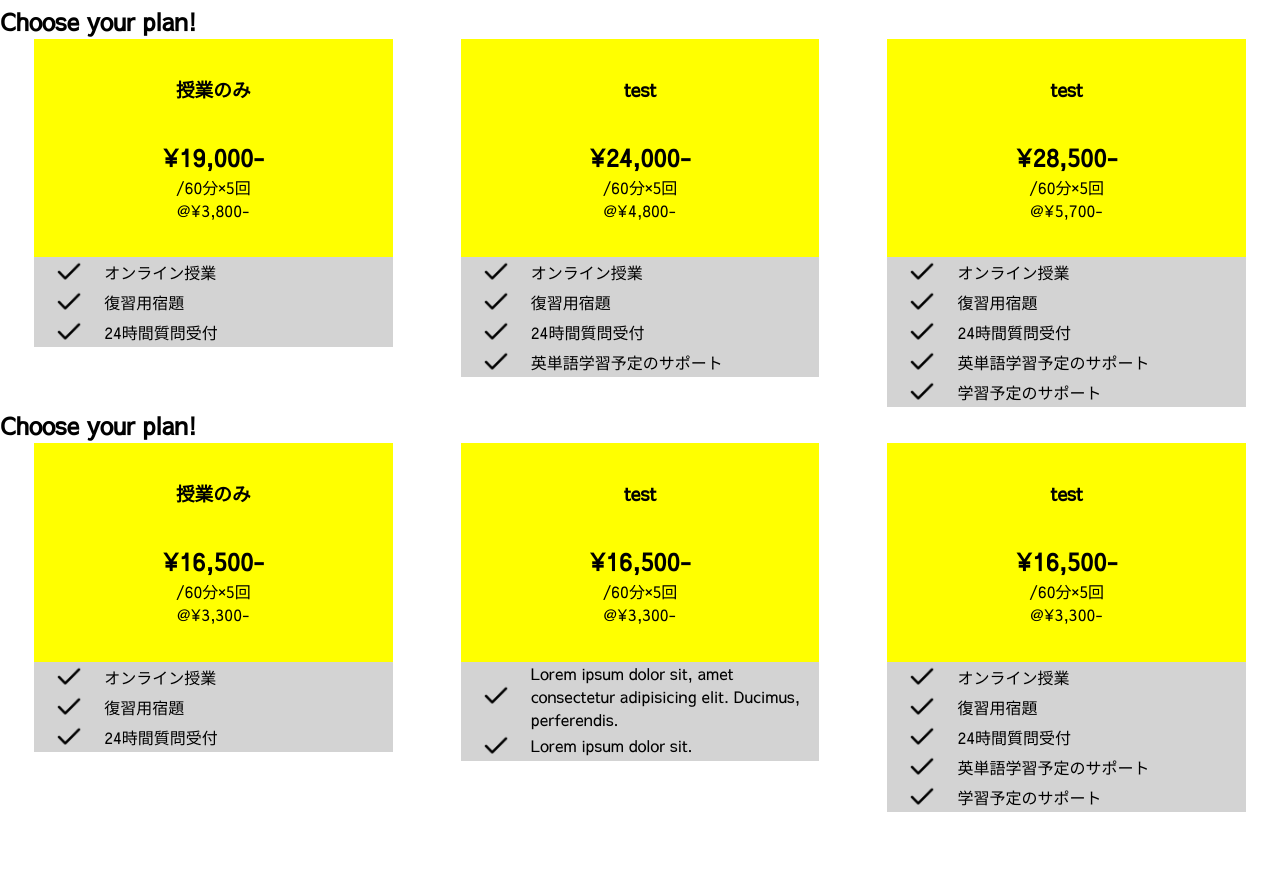
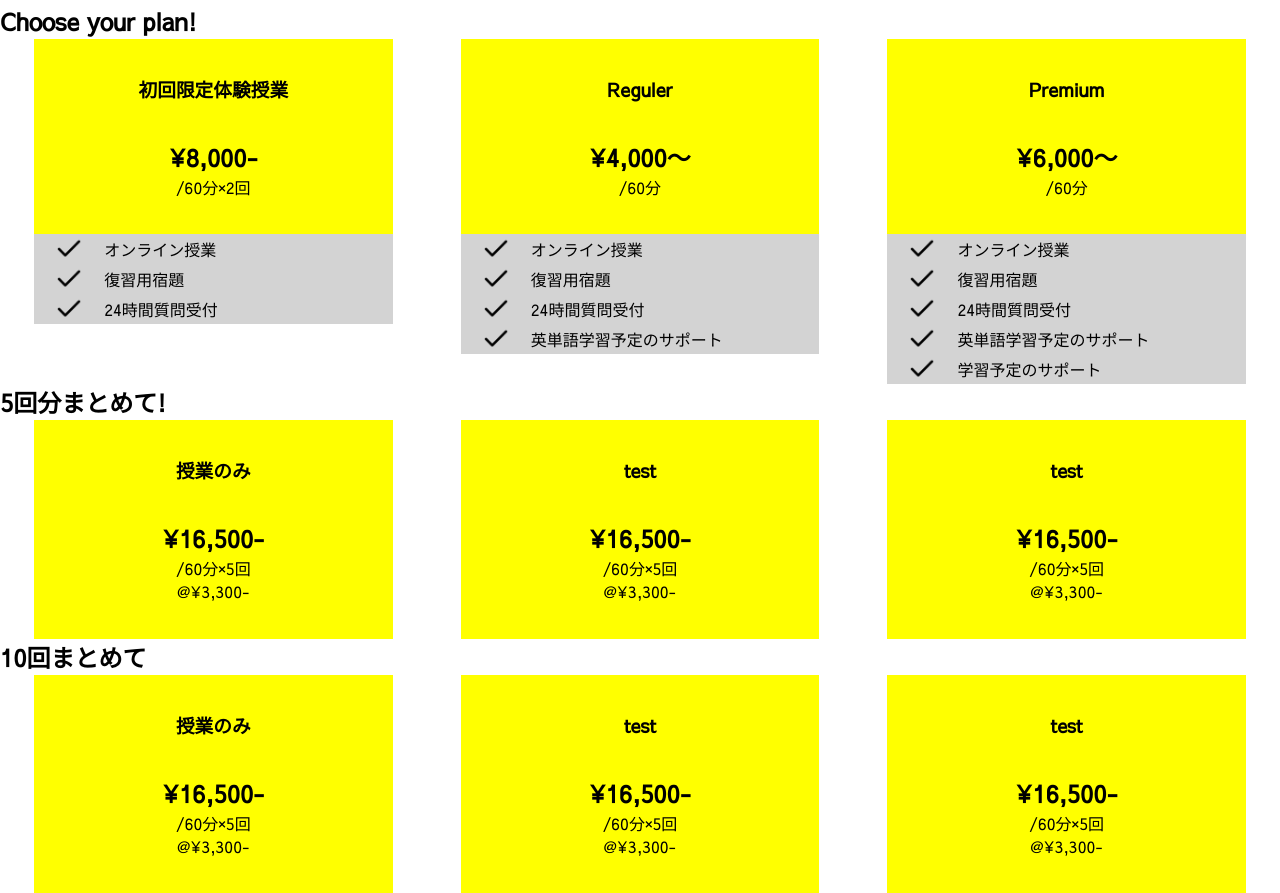
Before and after one commit to Queenshiba/katekyo, a website: page dist/pricing.html in a window 1280 px wide. Shown: the part 271-1164 px from the top of the page. Before the commit the page ends 1083 px from the top, so only its background shows below. Drawn offline with Linux system fonts and the light colour scheme.

Commit message:
changed layout pricing

```diff
--- a/dist/pricing.html
+++ b/dist/pricing.html
@@ -127,11 +127,11 @@
         <div class="pricing-box-wrap">
             <div class="pricing-box">
                 <div id="pricing-box-above">
-                    <h3>授業のみ</h3>
+
+                    <h3>初回限定体験授業</h3>
                     <div class="price-wrap">
-                        <h2>¥19,000-</h2>
-                        <p>/60分×5回</p>
-                        <p class="priceper">@¥3,800-</p>
+                        <h2>¥8,000-</h2>
+                        <p>/60分×2回</p>
                     </div>
                     <button class="more-pricing-btn">
 
@@ -158,11 +158,11 @@
             </div>
             <div class="pricing-box">
                 <div id="pricing-box-above">
-                    <h3>test</h3>
+                    <h3>Reguler</h3>
                     <div class="price-wrap">
-                        <h2>¥24,000-</h2>
-                        <p>/60分×5回</p>
-                        <p class="priceper">@¥4,800-</p>
+                        <h2>¥4,000～</h2>
+                        <p>/60分</p>
+
                     </div>
                     <button class="more-pricing-btn">
 
@@ -194,11 +194,10 @@
             </div>
             <div class="pricing-box">
                 <div id="pricing-box-above">
-                    <h3>test</h3>
+                    <h3>Premium</h3>
                     <div class="price-wrap">
-                        <h2>¥28,500-</h2>
-                        <p>/60分×5回</p>
-                        <p class="priceper">@¥5,700-</p>
+                        <h2>¥6,000～</h2>
+                        <p class="priceper">/60分</p>
                     </div>
                     <button class="more-pricing-btn">
 
@@ -232,7 +231,7 @@
                 </div>
             </div>
         </div>
-        <h2>Choose your plan!</h2>
+        <h2>5回分まとめて!</h2>
         <div class="pricing-box-wrap">
             <div class="pricing-box">
                 <div id="pricing-box-above">
@@ -247,49 +246,6 @@
                         <p class="more-pricing-btn-more">More</p>
 
                     </button>
-                </div>
-                <div class="pricing-hidden-wrap">
-                    <div class="pricing-box-below">
-                        <div class="checkeditem-list">
-                            <img src="./img/checked.png" alt="">
-                            <p>オンライン授業</p>
-                        </div>
-                        <div class="checkeditem-list">
-                            <img src="./img/checked.png" alt="">
-                            <p>復習用宿題</p>
-                        </div>
-                        <div class="checkeditem-list">
-                            <img src="./img/checked.png" alt="">
-                            <p>24時間質問受付</p>
-                        </div>
-                    </div>
-                </div>
-            </div>
-            <div class="pricing-box">
-                <div id="pricing-box-above">
-                    <h3>test</h3>
-                    <div class="price-wrap">
-                        <h2>¥16,500-</h2>
-                        <p>/60分×5回</p>
-                        <p class="priceper">@¥3,300-</p>
-                    </div>
-                    <button class="more-pricing-btn">
-
-                        <p class="more-pricing-btn-more">More</p>
-
-                    </button>
-                </div>
-                <div class="pricing-hidden-wrap">
-                    <div class="pricing-box-below">
-                        <div class="checkeditem-list">
-                            <img src="./img/checked.png" alt="">
-                            <p>Lorem ipsum dolor sit, amet consectetur adipisicing elit. Ducimus, perferendis.</p>
-                        </div>
-                        <div class="checkeditem-list">
-                            <img src="./img/checked.png" alt="">
-                            <p>Lorem ipsum dolor sit.</p>
-                        </div>
-                    </div>
                 </div>
 
             </div>
@@ -307,30 +263,78 @@
 
                     </button>
                 </div>
-                <div class="pricing-hidden-wrap">
-                    <div class="pricing-box-below">
-                        <div class="checkeditem-list">
-                            <img src="./img/checked.png" alt="">
-                            <p>オンライン授業</p>
-                        </div>
-                        <div class="checkeditem-list">
-                            <img src="./img/checked.png" alt="">
-                            <p>復習用宿題</p>
-                        </div>
-                        <div class="checkeditem-list">
-                            <img src="./img/checked.png" alt="">
-                            <p>24時間質問受付</p>
-                        </div>
-                        <div class="checkeditem-list">
-                            <img src="./img/checked.png" alt="">
-                            <p>英単語学習予定のサポート</p>
-                        </div>
-                        <div class="checkeditem-list">
-                            <img src="./img/checked.png" alt="">
-                            <p>学習予定のサポート</p>
-                        </div>
+
+
+            </div>
+            <div class="pricing-box">
+                <div id="pricing-box-above">
+                    <h3>test</h3>
+                    <div class="price-wrap">
+                        <h2>¥16,500-</h2>
+                        <p>/60分×5回</p>
+                        <p class="priceper">@¥3,300-</p>
                     </div>
+                    <button class="more-pricing-btn">
+
+                        <p class="more-pricing-btn-more">More</p>
+
+                    </button>
                 </div>
+
+            </div>
+        </div>
+
+
+        <h2>10回まとめて</h2>
+        <div class="pricing-box-wrap">
+            <div class="pricing-box">
+                <div id="pricing-box-above">
+                    <h3>授業のみ</h3>
+                    <div class="price-wrap">
+                        <h2>¥16,500-</h2>
+                        <p>/60分×5回</p>
+                        <p class="priceper">@¥3,300-</p>
+                    </div>
+                    <button class="more-pricing-btn">
+
+                        <p class="more-pricing-btn-more">More</p>
+
+                    </button>
+                </div>
+
+            </div>
+            <div class="pricing-box">
+                <div id="pricing-box-above">
+                    <h3>test</h3>
+                    <div class="price-wrap">
+                        <h2>¥16,500-</h2>
+                        <p>/60分×5回</p>
+                        <p class="priceper">@¥3,300-</p>
+                    </div>
+                    <button class="more-pricing-btn">
+
+                        <p class="more-pricing-btn-more">More</p>
+
+                    </button>
+                </div>
+
+
+            </div>
+            <div class="pricing-box">
+                <div id="pricing-box-above">
+                    <h3>test</h3>
+                    <div class="price-wrap">
+                        <h2>¥16,500-</h2>
+                        <p>/60分×5回</p>
+                        <p class="priceper">@¥3,300-</p>
+                    </div>
+                    <button class="more-pricing-btn">
+
+                        <p class="more-pricing-btn-more">More</p>
+
+                    </button>
+                </div>
+
             </div>
         </div>
     </div>
```
